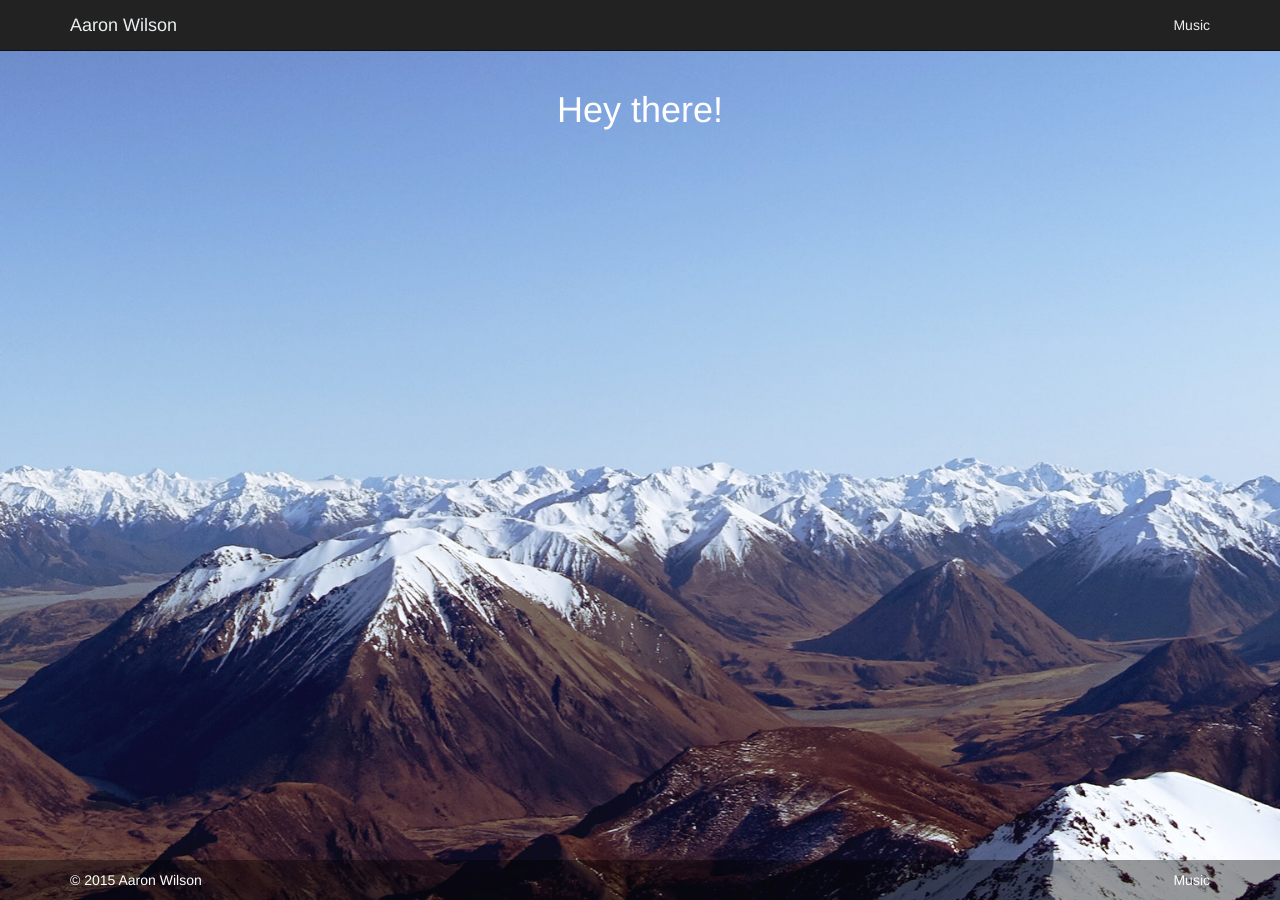
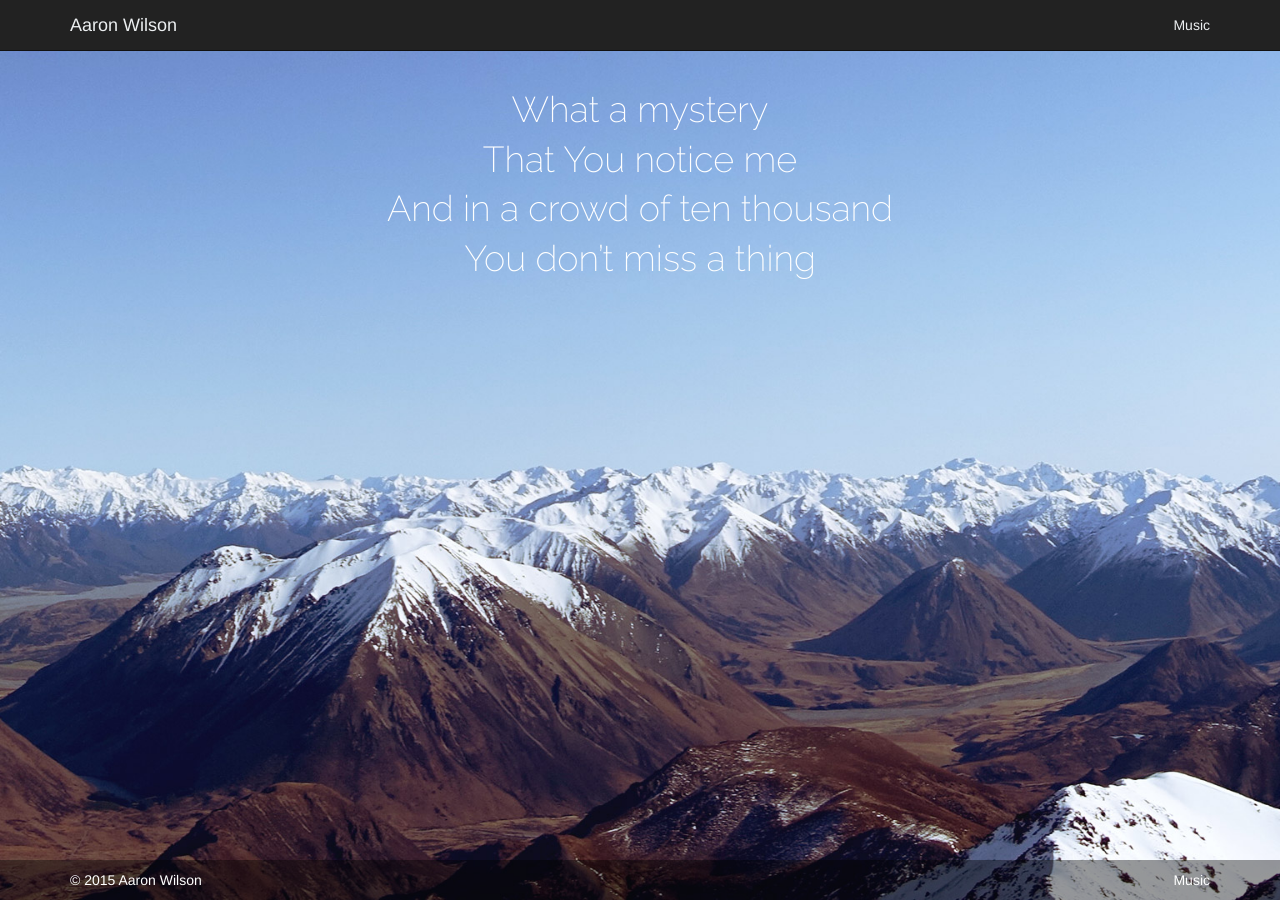
Before and after one commit to aarontwf/limebyte.github.io, a Jekyll site: the page built from index.html, in a window 1280 px wide. Built offline with Jekyll 4.4.1, drawn with Linux system fonts in a browser that asks for light colours; nearby versions of some CDN libraries; the list of posts is cut into pages by our own code.

Commit message:
Add quote.

```diff
--- a/_includes/home_head.html
+++ b/_includes/home_head.html
@@ -7,6 +7,7 @@
 
     <!-- Latest compiled and minified CSS -->
     <link rel="stylesheet" href="https://maxcdn.bootstrapcdn.com/bootstrap/3.3.4/css/bootstrap.min.css">
+    <link href='https://fonts.googleapis.com/css?family=Raleway:200' rel='stylesheet' type='text/css'>
     <link rel="stylesheet" href="/assets/css/theme.css">
     <link rel="stylesheet" href="/assets/css/home.css">
 
--- a/assets/css/home.css
+++ b/assets/css/home.css
@@ -35,3 +35,8 @@ body {
     color: #fff;
     text-decoration: none;
 }
+
+.master-quote {
+    color: #fff;
+    font-family: 'Raleway', sans-serif;
+}
--- a/assets/css/theme.css
+++ b/assets/css/theme.css
@@ -38,10 +38,6 @@ a {
 
 .navbar-default .navbar-toggle:focus, .navbar-default .navbar-toggle:hover {
     background-color: #111;
-}
-
-.master-quote {
-    color: #fff;
 }
 
 .panel-default>.panel-heading {
--- a/index.html
+++ b/index.html
@@ -4,5 +4,10 @@ permalink: /
 ---
 
 <div class="master-quote">
-    <h1 class="text-center">Hey there!</h1>
+    <h1 class="text-center">
+        <p>What a mystery</p>
+        <p>That You notice me</p>
+        <p>And in a crowd of ten thousand</p>
+        <p>You don’t miss a thing</p>
+    </h1>
 </div>
```
